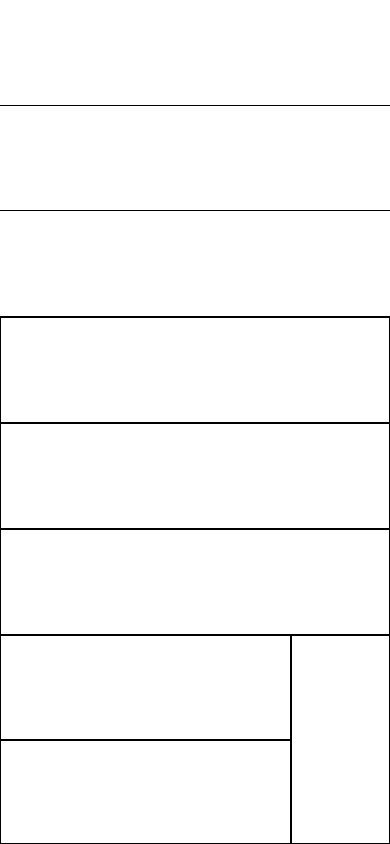
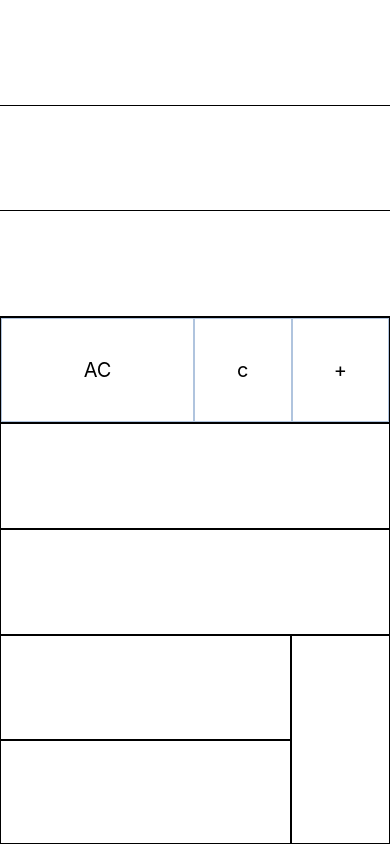
Before and after one commit to Katakuranatsumi/React-RPNCalc, a React Native app: screen / in a window 390 px wide. Built offline with nearby package versions, Linux system fonts and the light colour scheme.

Commit message:
2018年1月24日 AC、C、+ボタンの追加

```diff
--- a/App.js
+++ b/App.js
@@ -1,9 +1,44 @@
 import React from 'react';
-import { StyleSheet, Text, View, Platform, StatusBar } from 'react-native';
+import { StyleSheet, Text, View, Platform, StatusBar, TouchableOpacity } from 'react-native';
 
 const STATUSBAR_HEIGHT = Platform.OS == 'ios' ? 20 : StatusBar.currentHeight;
 
+// ボタンのFunctional Component
+const CalcButton = (props) => {
+  const flex = props.flex ? props.flex : 1
+  return (
+  <TouchableOpacity
+   style={[styles.calcButton, {flex: flex}]}
+   onPress={() => {props.btnEvent()}}>
+  <Text style={styles.calcButtonText}>{props.label}</Text>
+  </TouchableOpacity>
+  )
+}
+
 export default class App extends React.Component {
+
+// ボタンの役割ごとに関数を作成
+
+valueButton = (value) => {
+
+}
+
+enterButton = () => {
+
+}
+
+calcButton = (value) => {
+
+}
+
+acButton = () => {
+
+}
+
+cButton = () => {
+
+}
+
   render() {
     return (
       <View style={styles.container}>
@@ -15,7 +50,12 @@
         </View>
         {/* ボタンを配置するView */}
         <View style={styles.buttons}>
-          <View style={styles.buttonsLine}></View>
+          <View style={styles.buttonsLine}>
+          {/* ボタンを配置 */}
+          <CalcButton flex={2} label={'AC'} btnEvent={() => this.acButton()}/>
+          <CalcButton label={'c'} btnEvent={() => this.cButton()}/>
+          <CalcButton label={'+'} btnEvent={() => this.calcButton('+')} />
+          </View>
           <View style={styles.buttonsLine}></View>
           <View style={styles.buttonsLine}></View>
           <View style={styles.lastButtonLinesContainer}>
@@ -73,4 +113,16 @@
    alignItems: 'center',
    borderWidth: 1,
   },
+  calcButton: {
+    alignItems: 'center',
+    justifyContent: 'center',
+    width: '100%',
+    height: '100%',
+    flexDirection: 'column',
+    borderWidth: 1,
+    borderColor: "#b0c4de",
+  },
+  calcButtonText: {
+    fontSize: 20,
+  },
 });
```
